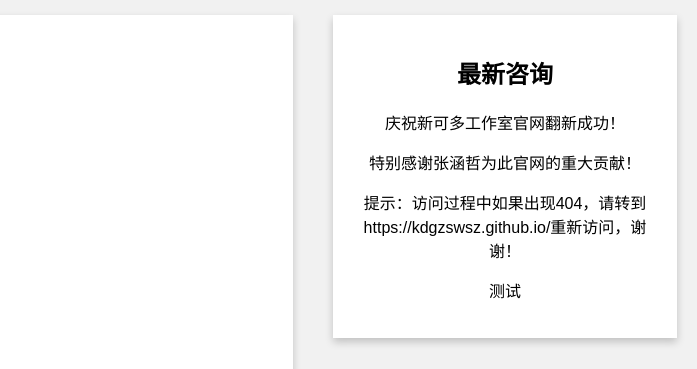
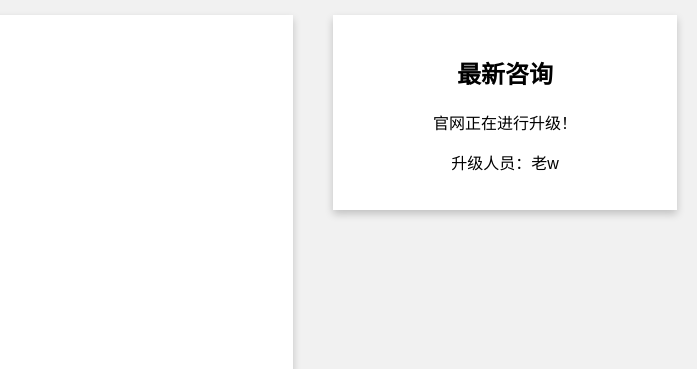
Before and after one commit to wxywxyabc/wrxwrxac.github.io, a plain HTML site: page index.html in a window 1280 px wide. Shown: the part 266-635 px from the top of the page, 583-1280 px from the left. Drawn offline with nearby package versions, Linux system fonts and the light colour scheme.

Commit message:
Update index.html

```diff
--- a/index.html
+++ b/index.html
@@ -177,10 +177,9 @@
     <div class="rightcolumn">
       <div class="card">
         <h2>最新咨询</h2>
-        <p>庆祝新可多工作室官网翻新成功！</p>
-        <p>特别感谢张涵哲为此官网的重大贡献！</p>
-        <p>提示：访问过程中如果出现404，请转到https://kdgzswsz.github.io/重新访问，谢谢！</p>
-        <p>测试</p>
+        <p>官网正在进行升级！</p>
+        <p>升级人员：老w</p>
+
 
 
 
```
